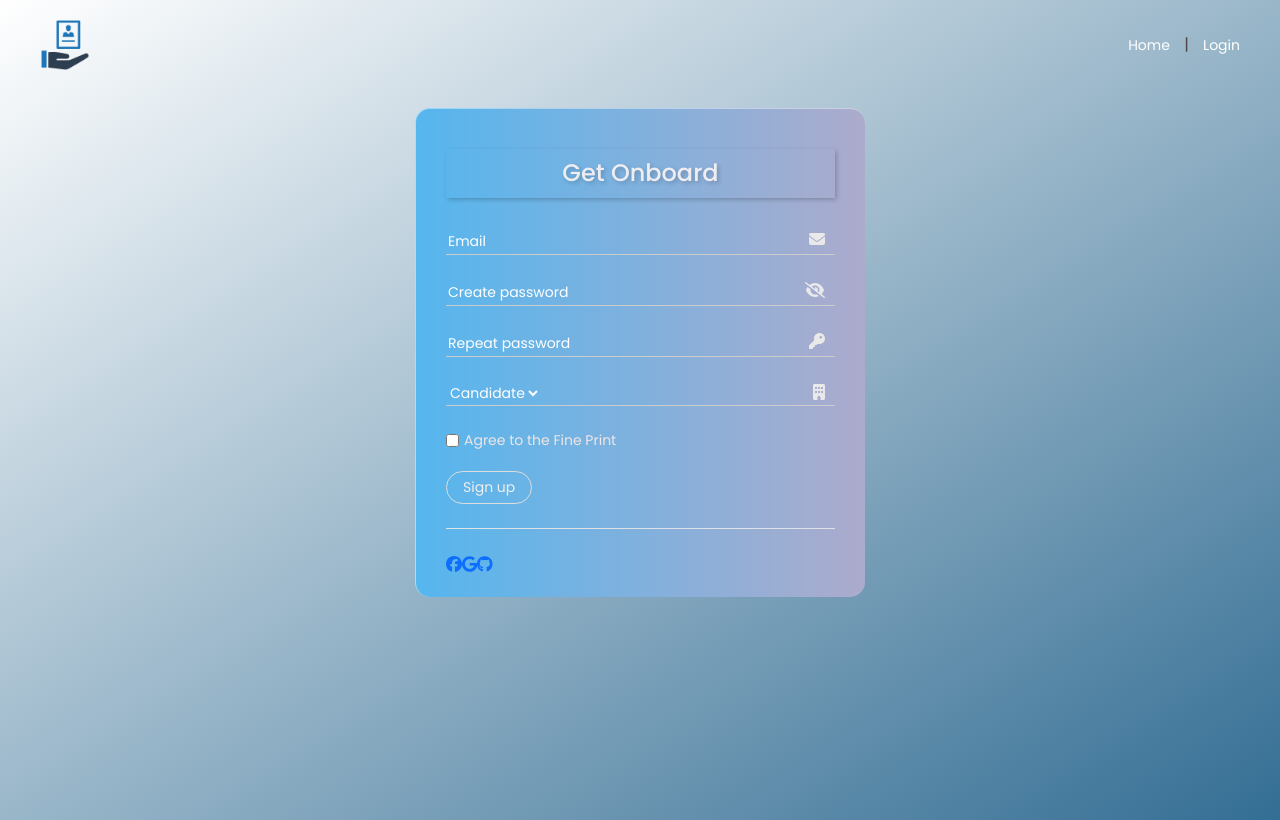
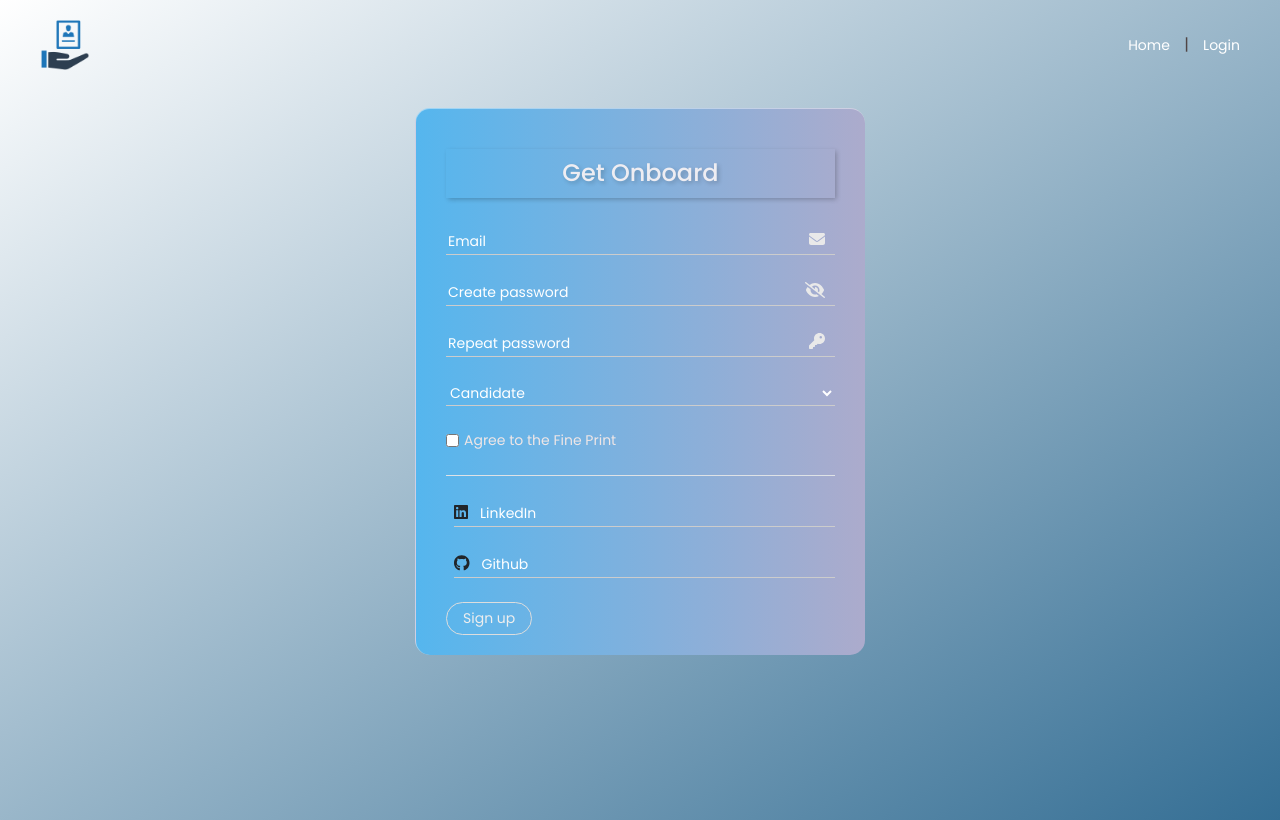
Before and after one commit to MarwanEsm/techpool, a Next.js app in the folder client/: page /registration in a window 1280 px wide. Built offline with nearby package versions, Linux system fonts and the light colour scheme.

Commit message:
finalize registration form

```diff
--- a/client/src/components/forms/registration/RegistrationForm.module.scss
+++ b/client/src/components/forms/registration/RegistrationForm.module.scss
@@ -1,6 +1,4 @@
 @import url("https://fonts.googleapis.com/css2?family=Poppins:wght@300;400;500;600;700;800;900&display=swap");
-
-
 
 .wrapper {
     max-width: 450px;
@@ -16,7 +14,8 @@
     margin-top: 3%;
 }
 
-.inputContainer {
+.inputContainer,
+.socialMedia li {
     border-bottom: 1px solid #ccc;
     margin-bottom: 1.5rem;
     position: relative;
@@ -24,11 +23,23 @@
 
 .inputContainer input,
 .inputContainer select {
+    width: 100%;
+}
+
+.inputContainer input,
+.inputContainer select,
+.socialMedia input {
     background: inherit;
     border: none;
     border-radius: 0px;
     box-shadow: none;
     color: #e9e9e9;
+}
+
+.inputContainer input:focus,
+.socialMedia input:focus,
+.inputContainer select:focus {
+    outline: none;
 }
 
 .inputContainer .icon {
@@ -37,7 +48,8 @@
     right: 10px
 }
 
-.inputContainer input::placeholder {
+.inputContainer input::placeholder,
+.socialMedia input::placeholder {
     color: white !important;
     font-size: 14px;
 }
@@ -47,7 +59,8 @@
     color: white;
 }
 
-.inputContainer input:focus::placeholder {
+.inputContainer input:focus::placeholder,
+.socialMedia input:focus::placeholder {
     opacity: 0;
 }
 
@@ -101,90 +114,11 @@
     transition: 300ms ease-in-out all;
 }
 
+.socialMedia {
+    list-style: none;
+    margin-left: -24px;
+}
 
-
-// .wrapper .connect {
-//     position: relative;
-
-// }
-
-// .wrapper .connect::after {
-//     content: "or";
-//     position: absolute;
-//     top: -12px;
-//     width: 80px;
-//     left: 39%;
-//     text-align: center;
-//     color: #eee;
-//     z-index: 100;
-//     background-color: rgba(255, 255, 255, 0.315);
-//     background: -webkit-linear-gradient(left, #acabcc, #55b6ee)
-// }
-
-// .wrapper .social-links {
-//     margin-top: 50px;
-//     position: relative;
-//     list-style: none;
-//     display: flex;
-//     justify-content: space-around;
-// }
-
-// .wrapper .social-links li a {
-//     font-size: 1.2rem;
-//     width: 50px;
-//     height: 50px;
-//     background-color: #ffffff17;
-//     border: 1px solid #ffffff66;
-//     border-right: 1px solid #ffffff33;
-//     border-bottom: 1px solid #ffffff33;
-//     display: flex;
-//     text-decoration: none;
-//     justify-content: center;
-//     align-items: center;
-//     color: #fff;
-//     border-radius: 6px;
-//     box-shadow: 0 5px 30px #004683e0;
-//     transition: 0.5s;
-//     overflow: hidden;
-// }
-
-// .wrapper .social-links li a:hover {
-//     transform: translateY(-20px);
-// }
-
-// .wrapper .social-links li a::before,
-// .wrapper .btn.btn-primary::before {
-//     content: "";
-//     position: absolute;
-//     top: 0;
-//     left: 0;
-//     width: 25px;
-//     height: 100%;
-//     background-color: rgba(255, 255, 255, 0.6);
-//     transform: skew(45deg) translateX(130px);
-//     transition: 0.5s;
-//     opacity: 0;
-// }
-
-// .wrapper .social-links li a:hover:before,
-// .wrapper .btn.btn-primary:hover::before {
-//     opacity: 1;
-//     transform: skew(45deg) translateX(-130px);
-// }
-
-// @media (max-width: 460px) {
-//     .wrapper {
-//         margin: 15px;
-//         padding: 20px;
-//     }
-
-//     .wrapper .connect::after {
-//         left: 38%;
-//     }
-// }
-
-// @media (max-width: 345px) {
-//     .wrapper .connect::after {
-//         left: 32%;
-//     }
-// }
+.socialMedia input {
+    margin-left: 10px;
+}
--- a/client/src/components/forms/registration/RegistrationForm.tsx
+++ b/client/src/components/forms/registration/RegistrationForm.tsx
@@ -1,13 +1,10 @@
 import React, { useState } from "react";
-import Link from "next/link";
-import Form from "react-bootstrap/Form";
 import { FontAwesomeIcon } from "@fortawesome/react-fontawesome";
-import { faEye, faEnvelope, faLock, faKey, faBuilding, faEyeSlash } from "@fortawesome/free-solid-svg-icons";
+import { faEye, faEnvelope, faKey, faBuilding, faEyeSlash } from "@fortawesome/free-solid-svg-icons";
 // import {serverURL} from '../config';
-import { Button } from "reactstrap";
 import styles from "./RegistrationForm.module.scss"
 import { IRegistrationDetails } from "@/types/forms";
-import { faFacebook, faGithub, faGoogle } from "@fortawesome/free-brands-svg-icons";
+import { faGithub, faLinkedin } from "@fortawesome/free-brands-svg-icons";
 
 
 
@@ -117,9 +114,6 @@ const RegistrationForm = () => {
                 </div>
 
                 <div className={styles.inputContainer}>
-                    <div className={styles.icon}>
-                        <FontAwesomeIcon icon={faBuilding} />
-                    </div>
                     <select name="owner" defaultValue="Choose...">
                         <option value="candidate">Candidate</option>
                         <option value="employer">Employer</option>
@@ -138,28 +132,25 @@ const RegistrationForm = () => {
                     <label>Agree to the Fine Print</label>
                 </div>
 
-                <button> Sign up</button>
 
                 <div className="connect border-bottom mt-4 mb-4"></div>
 
-                <div>
-                    <Link href={"/google"}>
-                        <FontAwesomeIcon icon={faFacebook} />
-                    </Link>
+                <ul className={styles.socialMedia}>
 
+                    <li>
+                        <FontAwesomeIcon icon={faLinkedin} />
+                        <input type="text" placeholder="LinkedIn" />
+                    </li>
 
-                    <Link href={"/google"}>
-                        <FontAwesomeIcon icon={faGoogle} />
-                    </Link>
+                    <li>
+                        <FontAwesomeIcon icon={faGithub} />
+                        <input type="text" placeholder="Github" />
+                    </li>
 
-
-                    <Link href={"github"}>
-                        <FontAwesomeIcon icon={faGithub} />
-                    </Link>
-
-                </div>
+                </ul>
 
             </form>
+            <button> Sign up</button>
         </div>
     );
 }
```
